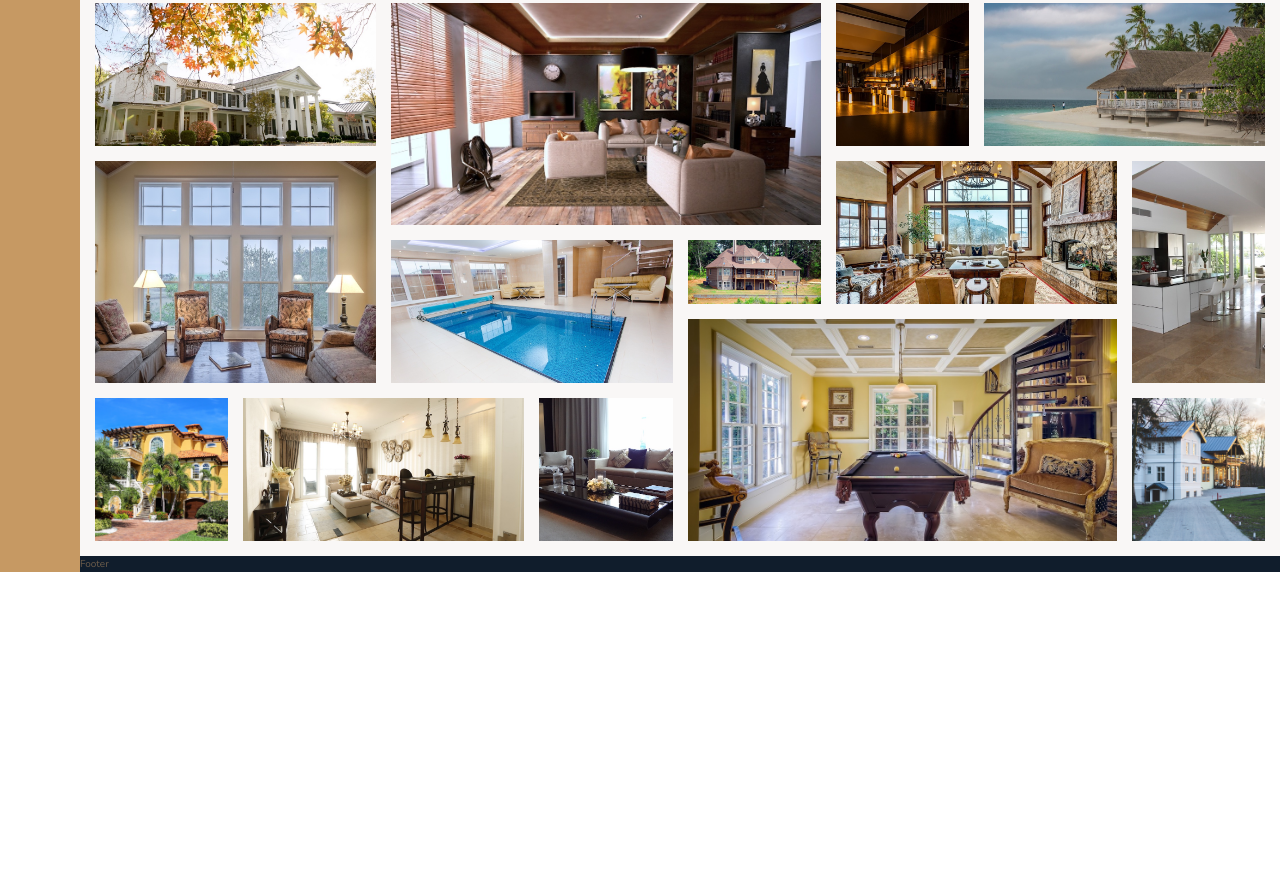
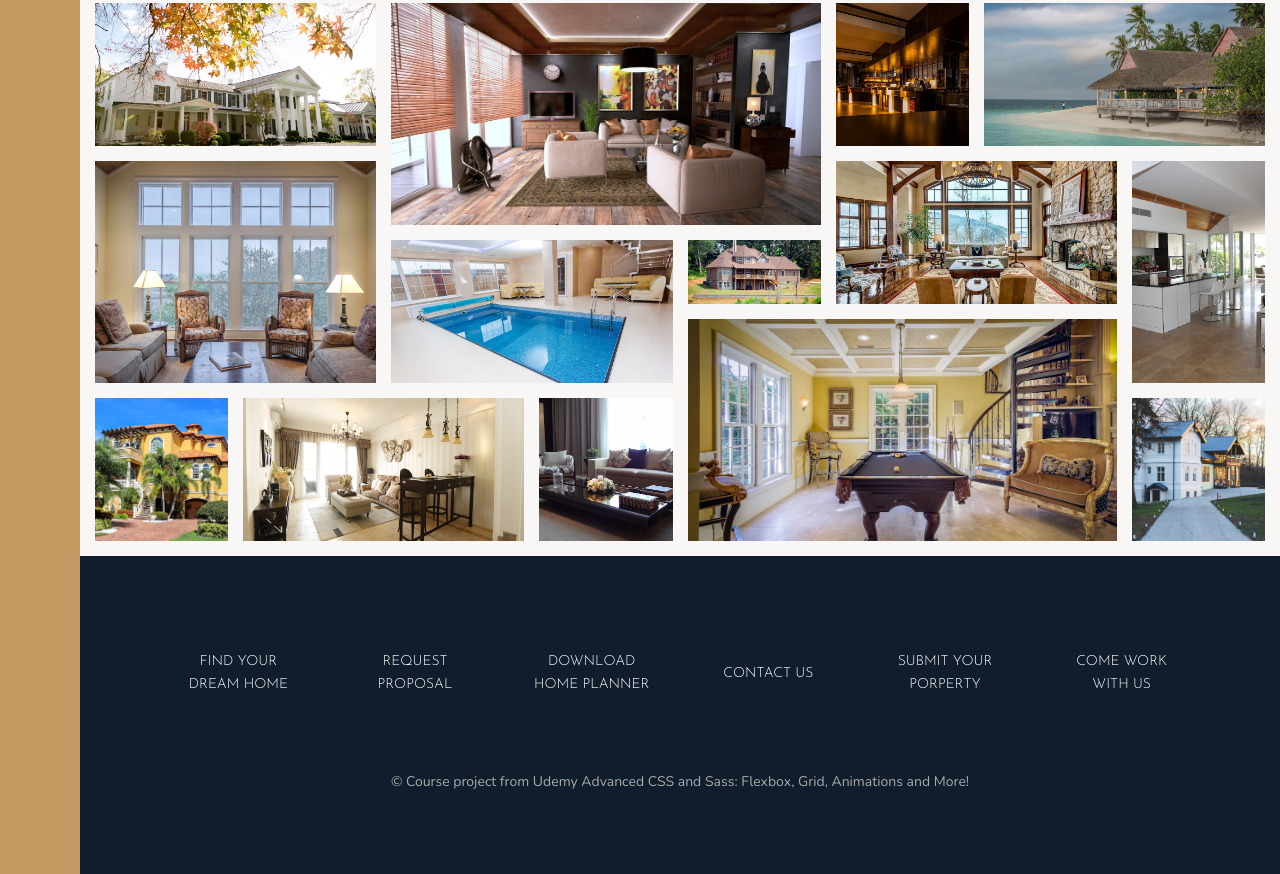
Before and after one commit to DeltaLF/Udemy-Advanced-CSS-and-Sass, a website: page Nexter_project/index.html in a window 1280 px wide. Shown: the part 3087-3961 px from the top of the page. Before the commit the page ends 3659 px from the top, so only its background shows below. Drawn offline with nearby package versions, Linux system fonts and the light colour scheme.

Commit message:
Nexter footer

```diff
--- a/Nexter_project/index.html
+++ b/Nexter_project/index.html
@@ -349,6 +349,18 @@
       </figure>
     </section>
 
-    <footer class="footer">Footer</footer>
+    <footer class="footer">
+      <ul class="nav">
+        <li class="nav__item"><a href="#" class="nav__link">Find your dream home</a></li>
+        <li class="nav__item"><a href="#" class="nav__link">Request proposal</a></li>
+        <li class="nav__item"><a href="#" class="nav__link">Download home planner</a></li>
+        <li class="nav__item"><a href="#" class="nav__link">Contact us</a></li>
+        <li class="nav__item"><a href="#" class="nav__link">Submit your porperty</a></li>
+        <li class="nav__item"><a href="#" class="nav__link">Come work with us</a></li>
+      </ul>
+      <p class="copyright">
+        &copy; Course project from Udemy Advanced CSS and Sass: Flexbox, Grid, Animations and More!
+      </p>
+    </footer>
   </body>
 </html>
--- a/Nexter_project/sass/_footer.scss
+++ b/Nexter_project/sass/_footer.scss
@@ -1,4 +1,40 @@
 .footer {
   background-color: $color-secondary;
   grid-column: full-start / full-end;
+  padding: 8rem;
 }
+
+.nav{
+  list-style: none;
+  display:grid;
+  grid-template-columns: repeat(auto-fit, minmax(15rem,1fr));
+  grid-gap: 2rem;
+  align-items: center;
+  &__link:link,
+  &__link:visited{
+    font-size:1.4rem;
+    color:white;
+    text-decoration: none;
+    font-family: $font-display;
+    text-transform: uppercase;
+    text-align: center;
+    padding:1.5rem;
+    display: block;
+    transition: all .2s;
+
+  }
+
+  &__link:hover,
+  &__link:active{
+    background-color: rgba(#fff,.05);
+    transform: translateY(-3px);}
+}
+
+.copyright{
+  font-size: 1.4rem;
+  color: $color-grey-light-2;
+  margin: 6rem auto 0 auto;
+  text-align: center;
+  width: 70%;
+
+}
```
Also changed, not shown: Nexter_project/css/style.css.
